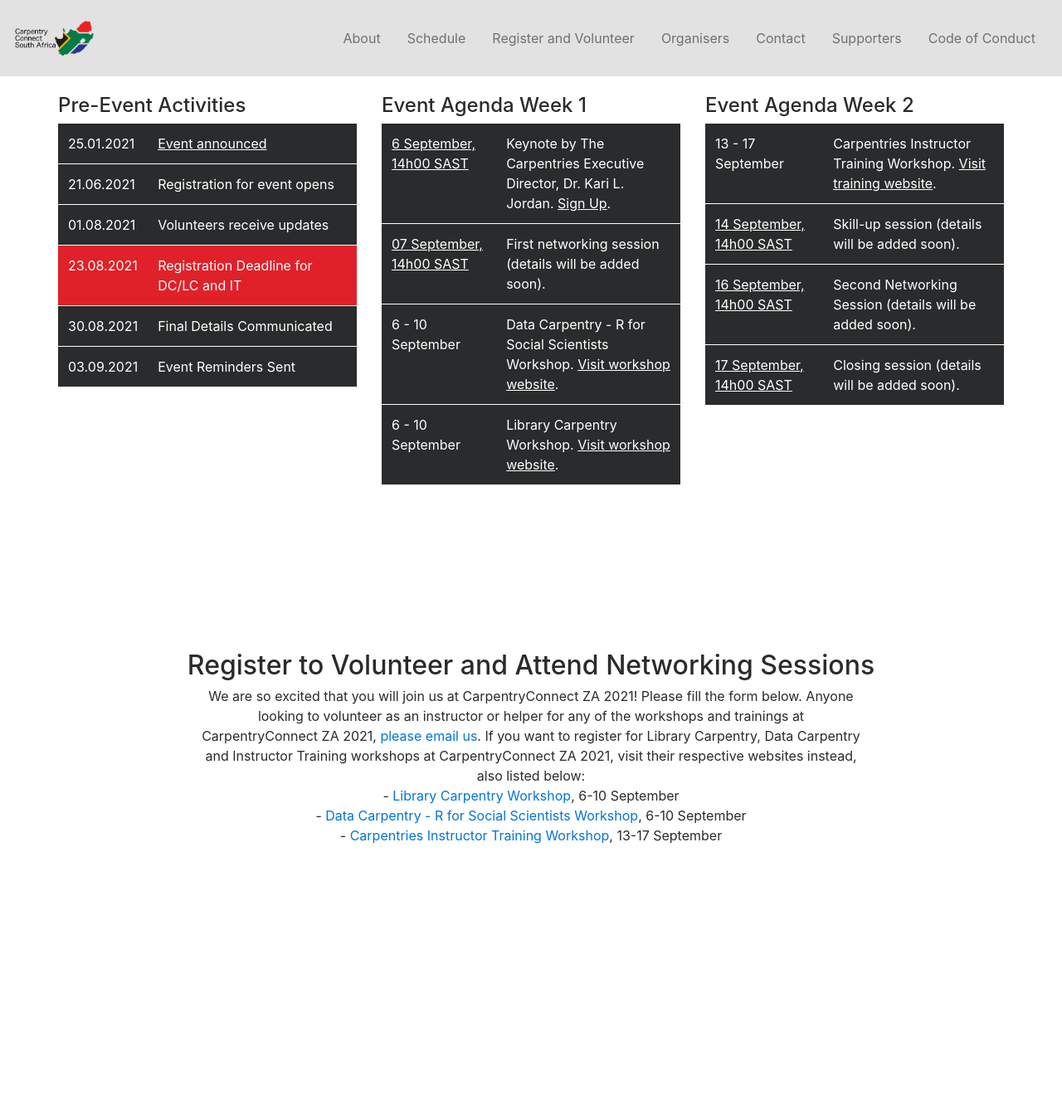
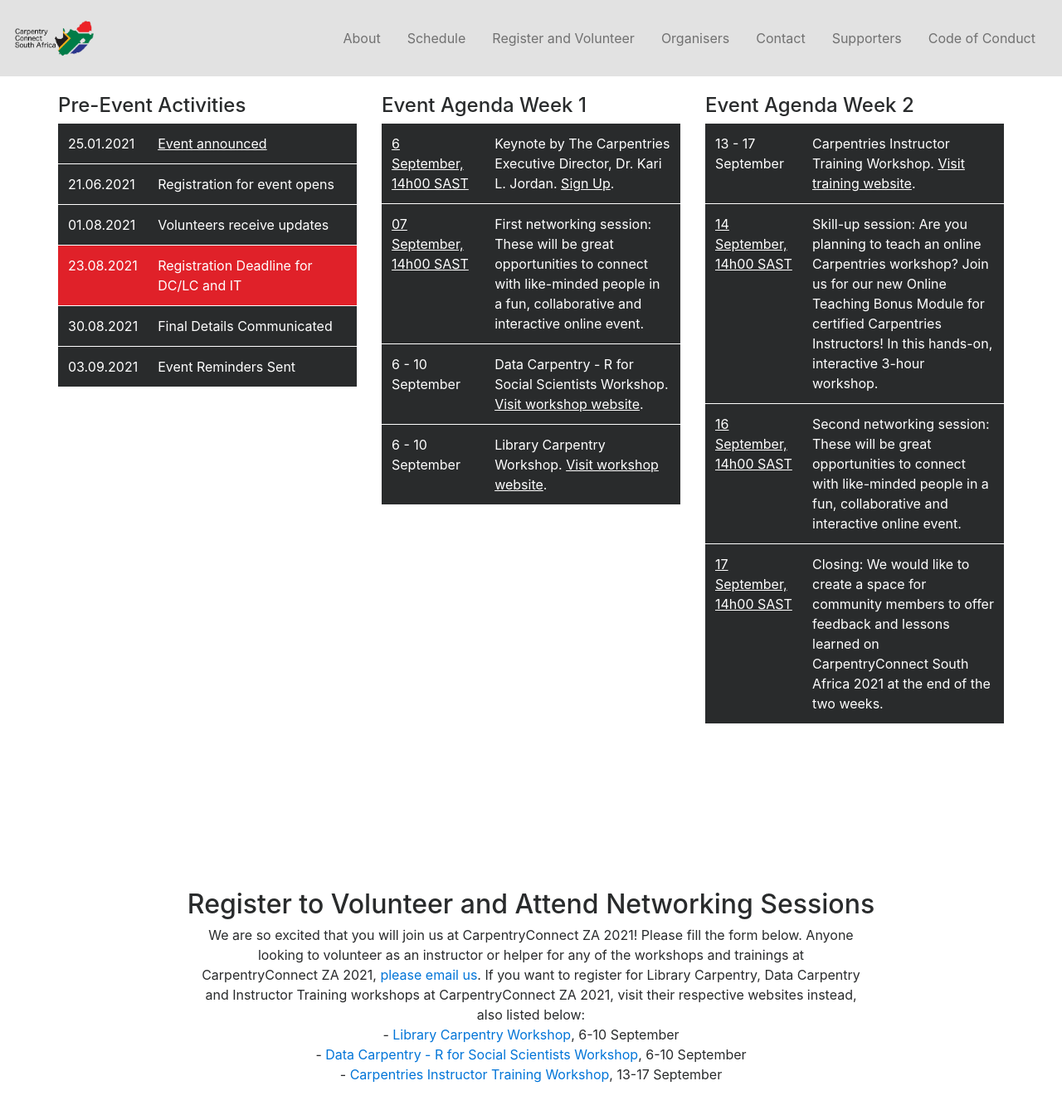
Before and after one commit to CarpentryConnect/za.carpentryconnect.org, a Jekyll site: the page built from index.html, in a window 1280 px wide and 1400 px high, scrolled down 2185 px. Shown: the top 1344 px of the window at 83% size. Built offline with Jekyll 4.4.1, drawn with Linux system fonts in a browser that asks for light colours; nearby versions of some CDN libraries.

Commit message:
adding details about social/ networking sessions

```diff
--- a/index.html
+++ b/index.html
@@ -143,7 +143,7 @@
                         <a href ="https://www.timeanddate.com/worldclock/fixedtime.html?msg=SkillUp%20Session&iso=20210907T14">07 September, 14h00 SAST</a>
                     </td>
                     <td>
-                        First networking session (details will be added soon).
+                        First networking session: These will be great opportunities to connect with like-minded people in a fun, collaborative and interactive online event.
                     </td>
                 </tr>
                 <tr>
@@ -181,7 +181,7 @@
                       <a href ="https://www.timeanddate.com/worldclock/fixedtime.html?msg=SkillUp%20Session&iso=20210914T14">14 September, 14h00 SAST</a>
                   </td>
                   <td>
-                      Skill-up session (details will be added soon).
+                      Skill-up session: Are you planning to teach an online Carpentries workshop? Join us for our new Online Teaching Bonus Module for certified Carpentries Instructors! In this hands-on, interactive 3-hour workshop.
                   </td>
               </tr>
               <tr>
@@ -189,7 +189,7 @@
                       <a href ="https://www.timeanddate.com/worldclock/fixedtime.html?msg=SkillUp%20Session&iso=20210916T14">16 September, 14h00 SAST</a>
                   </td>
                   <td>
-                      Second Networking Session (details will be added soon).
+                      Second networking session: These will be great opportunities to connect with like-minded people in a fun, collaborative and interactive online event.
                   </td>
               </tr>
               <tr>
@@ -197,7 +197,7 @@
                       <a href ="https://www.timeanddate.com/worldclock/fixedtime.html?msg=SkillUp%20Session&iso=20210914T14">17 September, 14h00 SAST</a>
                   </td>
                   <td>
-                      Closing session (details will be added soon).
+                      Closing: We would like to create a space for community members to offer feedback and lessons learned on CarpentryConnect South Africa 2021 at the end of the two weeks.
                   </td>
               </tr>
           </table>
```
